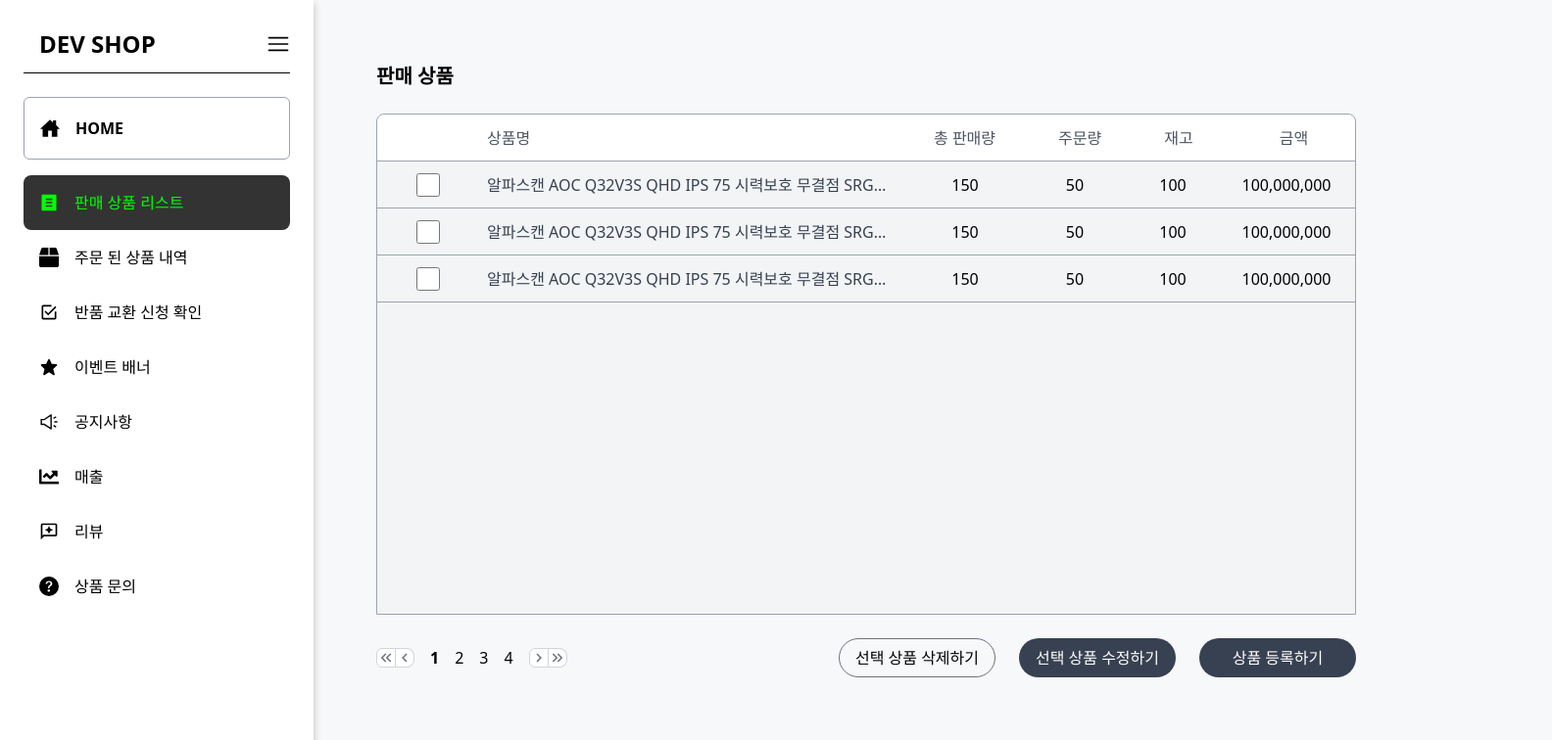
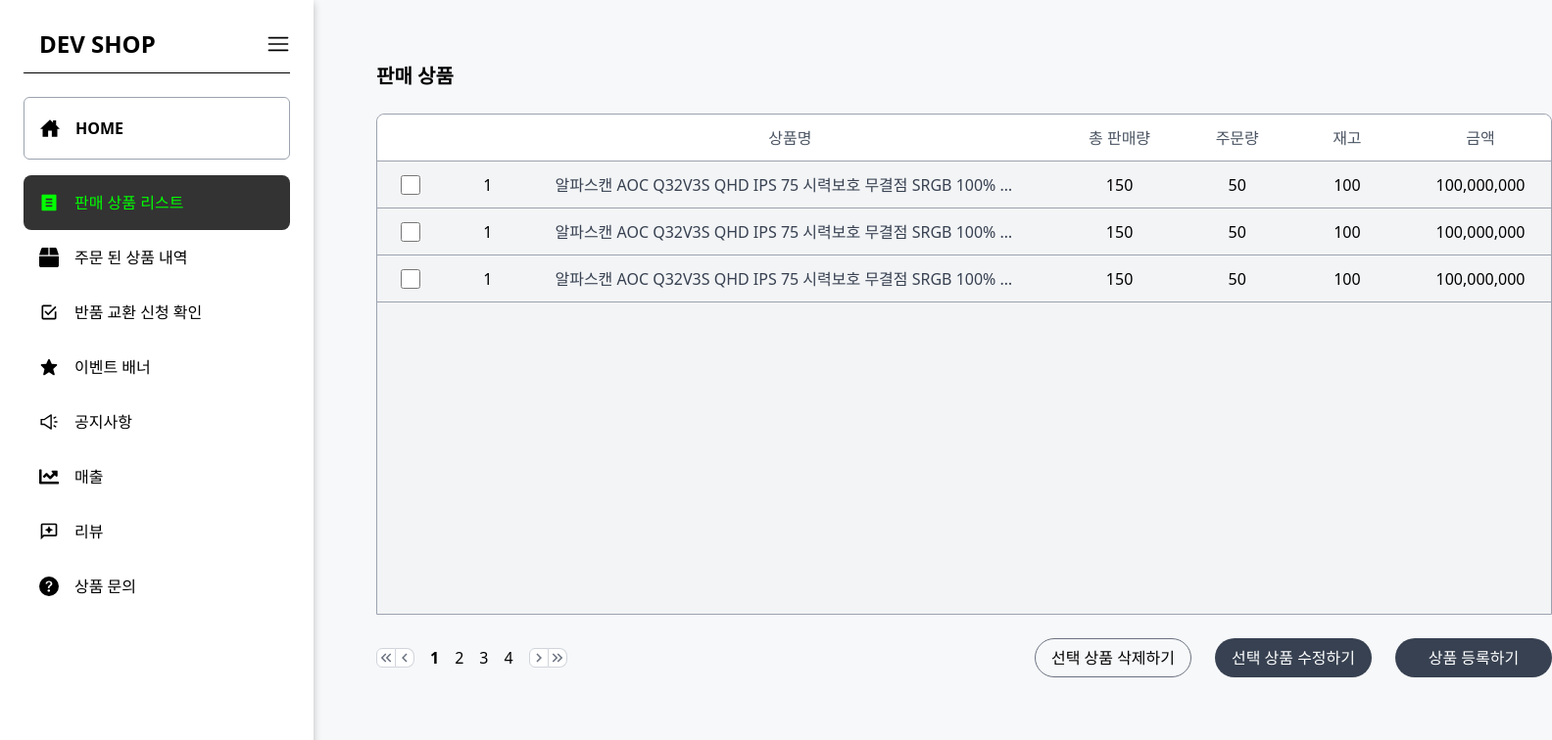
Before and after one commit to devstoreproject/devstore, a React (Create React App) app in the folder FE/: page /admin/productlist in a window 1280 px wide. Shown: the top 756 px of the page at 98% size, 1584 px wide, since content can reach past the window. Built offline with nearby package versions, Linux system fonts and the light colour scheme.

Commit message:
[design] 관리자 판매상품 리스트 디자인 및 배치방식 수정

```diff
--- /dev/null
+++ b/FE/src/Components/KYH/admin/ProductList/OrderListBtnContainer.tsx
@@ -0,0 +1,35 @@
+import { useNavigate } from 'react-router-dom';
+
+export default function OrderListBtnContainer() {
+  const navigate = useNavigate();
+  const deleteBtnHandler = () => {};
+  const postBtnHandler = () => {
+    navigate('/admin/productlist/post');
+  };
+  const editBtnHandler = () => {
+    navigate('/admin/productlist/edit');
+  };
+
+  return (
+    <div className="ml-auto">
+      <button
+        className="w-40 h-10 mr-6 border border-gray-500 rounded-3xl"
+        onClick={deleteBtnHandler}
+      >
+        선택 상품 삭제하기
+      </button>
+      <button
+        className="w-40 h-10 mr-6 text-white bg-gray-700 rounded-3xl"
+        onClick={editBtnHandler}
+      >
+        선택 상품 수정하기
+      </button>
+      <button
+        className="w-40 h-10 text-white bg-gray-700 rounded-3xl"
+        onClick={postBtnHandler}
+      >
+        상품 등록하기
+      </button>
+    </div>
+  );
+}
--- a/FE/src/Components/KYH/admin/ProductList/ProductList.tsx
+++ b/FE/src/Components/KYH/admin/ProductList/ProductList.tsx
@@ -1,42 +1,15 @@
-import { useNavigate } from 'react-router-dom';
+import OrderListBtnContainer from './OrderListBtnContainer';
 import PaginationContainer from './PaginationContainer';
 import Table from './Table';
 
 export default function ProductList() {
-  const navigate = useNavigate();
-  const deleteBtnHandler = () => {};
-  const postBtnHandler = () => {
-    navigate('/admin/productlist/post');
-  };
-  const editBtnHandler = () => {
-    navigate('/admin/productlist/edit');
-  };
   return (
     <div className="flex flex-col">
       <span className="mb-6 text-xl font-bold">판매 상품</span>
       <Table />
-      <div className="flex items-center mt-6 w-250">
+      <div className="flex items-center mt-6 w-300">
         <PaginationContainer />
-        <div className="ml-auto">
-          <button
-            className="w-40 h-10 mr-6 border border-gray-500 rounded-3xl"
-            onClick={deleteBtnHandler}
-          >
-            선택 상품 삭제하기
-          </button>
-          <button
-            className="w-40 h-10 mr-6 text-white bg-gray-700 rounded-3xl"
-            onClick={editBtnHandler}
-          >
-            선택 상품 수정하기
-          </button>
-          <button
-            className="w-40 h-10 text-white bg-gray-700 rounded-3xl"
-            onClick={postBtnHandler}
-          >
-            상품 등록하기
-          </button>
-        </div>
+        <OrderListBtnContainer />
       </div>
     </div>
   );
--- a/FE/src/Components/KYH/admin/ProductList/Table.tsx
+++ b/FE/src/Components/KYH/admin/ProductList/Table.tsx
@@ -3,7 +3,7 @@ import TableTitle from './TableTitle';
 
 export default function Table() {
   return (
-    <div className="bg-gray-100 border border-gray-400 rounded-t-lg w-250 h-128">
+    <div className="bg-gray-100 border border-gray-400 rounded-t-lg w-300 h-128">
       <TableTitle />
       <ul>
         <TableContents />
--- a/FE/src/Components/KYH/admin/ProductList/TableContents.tsx
+++ b/FE/src/Components/KYH/admin/ProductList/TableContents.tsx
@@ -1,13 +1,14 @@
 export default function TableContents() {
   return (
-    <li className="flex items-center w-full h-12 border-b border-b-gray-400">
-      <input type="checkbox" className="w-6 h-6 ml-10" />
-      <p className="ml-12 mr-10 text-gray-700 truncate w-104">
+    <li className="flex items-center justify-between h-12 px-6 border-b border-b-gray-400">
+      <input type="checkbox" className="w-5 h-5" />
+      <span>1</span>
+      <p className="text-gray-700 truncate w-120">
         알파스캔 AOC Q32V3S QHD IPS 75 시력보호 무결점 SRGB 100% 전문가용 모니터
       </p>
-      <span className="w-16 text-center mr-14">150</span>
-      <span className="w-12 text-center mr-14">50</span>
-      <span className="w-12 -ml-1 text-center mr-11">100</span>
+      <span className="w-16 text-center">150</span>
+      <span className="w-12 text-center">50</span>
+      <span className="w-12 text-center">100</span>
       <span className="w-24 text-center">100,000,000</span>
     </li>
   );
--- a/FE/src/Components/KYH/admin/ProductList/TableTitle.tsx
+++ b/FE/src/Components/KYH/admin/ProductList/TableTitle.tsx
@@ -1,11 +1,13 @@
 export default function TableTitle() {
   return (
-    <div className="flex items-center w-full h-12 bg-white border-b rounded-t-lg border-b-gray-400">
-      <span className="text-gray-600 ml-28 w-104">상품명</span>
-      <span className="ml-10 text-gray-600">총 판매량</span>
-      <span className="ml-16 text-gray-600">주문량</span>
-      <span className="ml-16 mr-6 text-gray-600">재고</span>
-      <span className="ml-16 text-gray-600">금액</span>
+    <div className="flex items-center justify-between h-12 px-6 bg-white border-b rounded-t-lg border-b-gray-400">
+      <div className="w-5"></div>
+      <div className="text-white">1</div>
+      <span className="text-center text-gray-600 w-120">상품명</span>
+      <span className="w-16 text-center text-gray-600">총 판매량</span>
+      <span className="w-12 text-center text-gray-600">주문량</span>
+      <span className="w-12 text-center text-gray-600">재고</span>
+      <span className="w-24 text-center text-gray-600">금액</span>
     </div>
   );
 }
```
